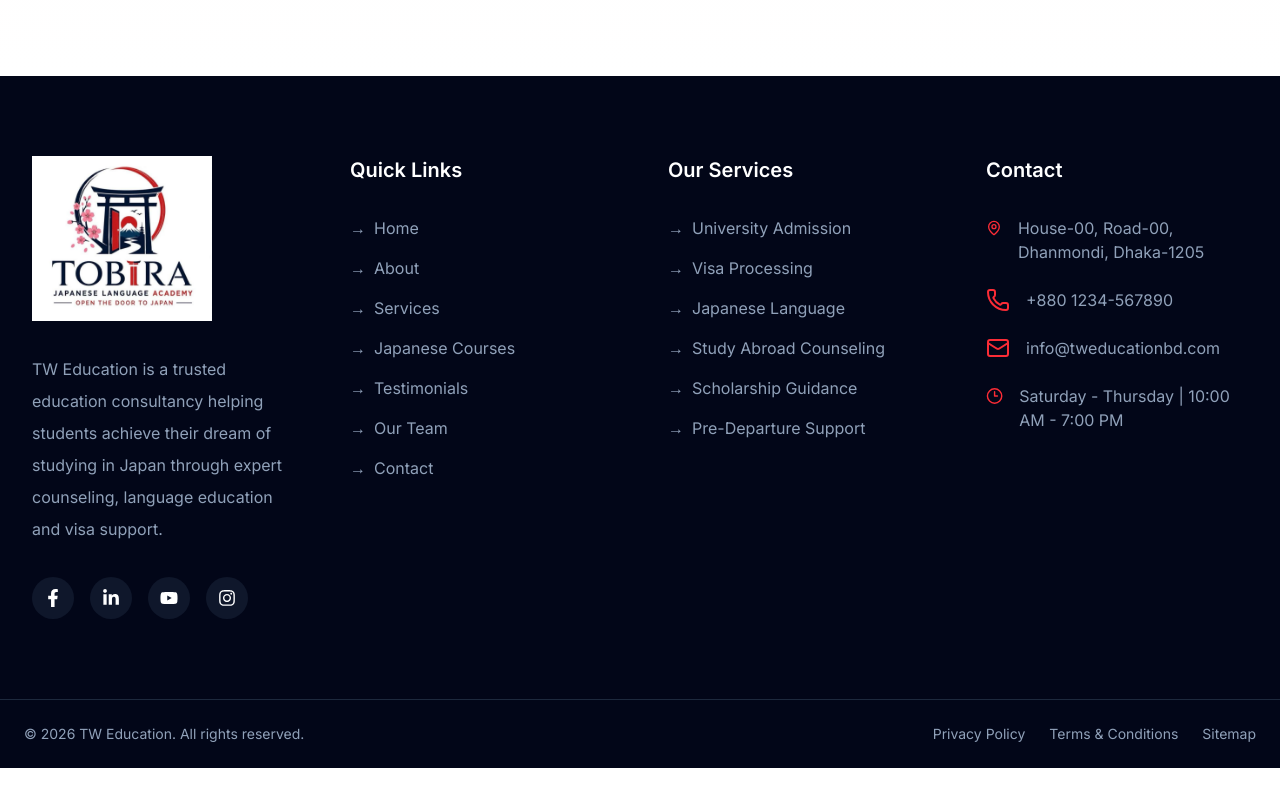
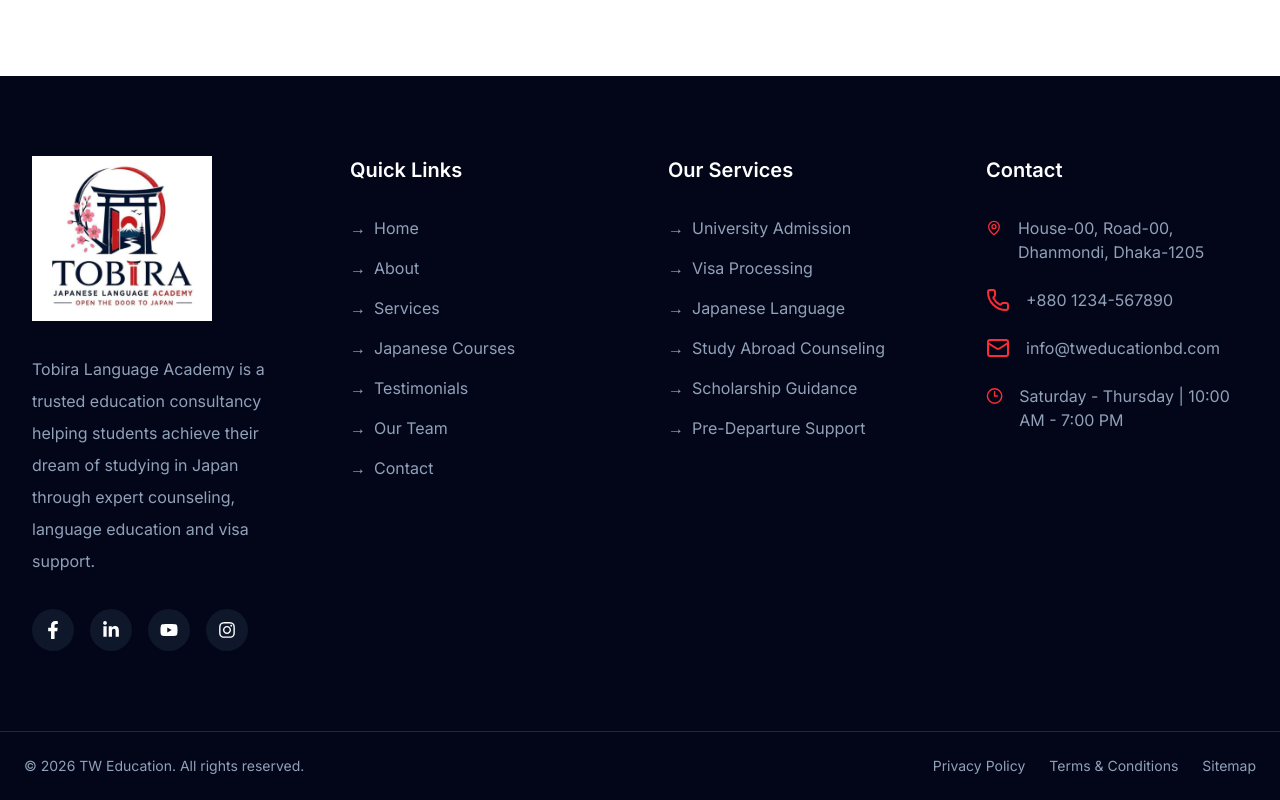
Before and after one commit to safi-sadi/tobira-academy, a Next.js app: page / in a window 1280 px wide. Shown: the part 10322-11122 px from the top of the page. Before the commit the page ends 11090 px from the top, so only its background shows below. Built offline with nearby package versions, Linux system fonts and the light colour scheme.

Commit message:
updated footer

```diff
--- a/src/data/footer.js
+++ b/src/data/footer.js
@@ -1,7 +1,7 @@
 export const footerData = {
   company: {
     description:
-      "TW Education is a trusted education consultancy helping students achieve their dream of studying in Japan through expert counseling, language education and visa support.",
+      "Tobira Language Academy is a trusted education consultancy helping students achieve their dream of studying in Japan through expert counseling, language education and visa support.",
 
     social: {
       facebook: "#",
```
